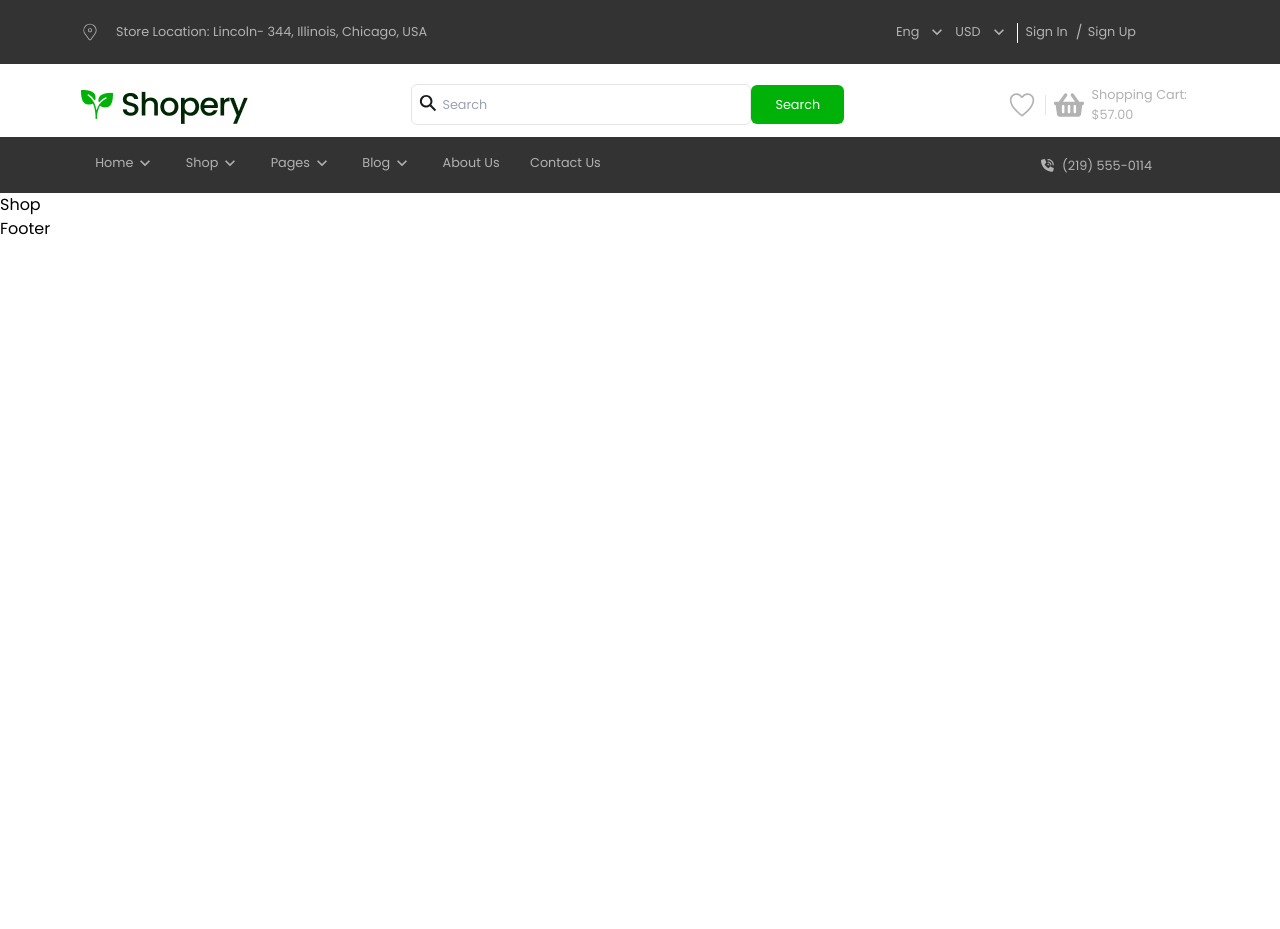
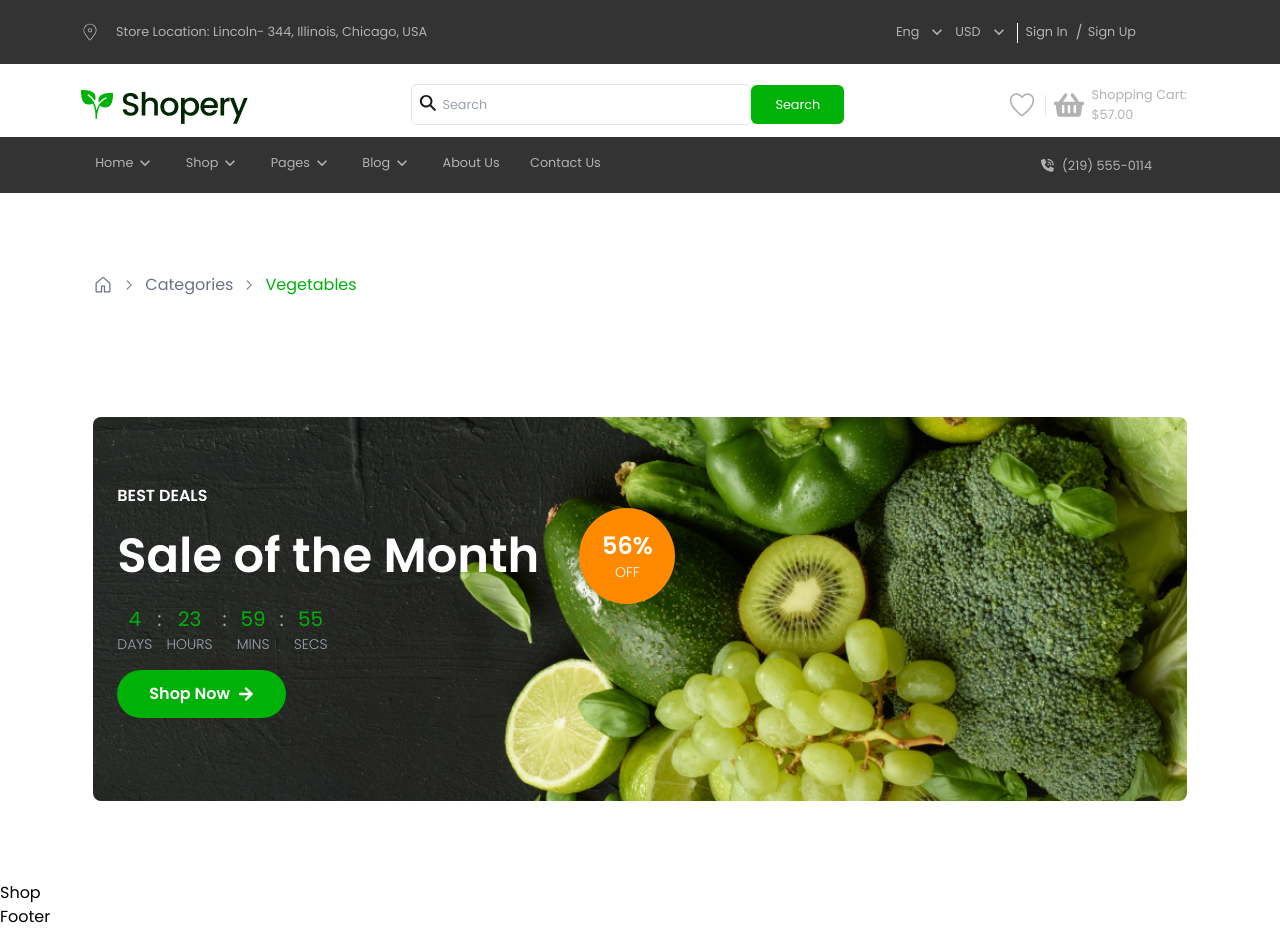
Before and after one commit to Isko2003/shopery, a React (Vite) app: page /shop in a window 1280 px wide. Before the commit the page ends 800 px from the top, so only its background shows below. Built offline with nearby package versions, Linux system fonts and the light colour scheme.

Commit message:
adding new components to the shop page

```diff
--- a/src/Pages/Shop.jsx
+++ b/src/Pages/Shop.jsx
@@ -1,10 +1,18 @@
-import React from 'react'
+import Breadcrumb from '../Components/Common/Breadcrumb'
 import PageContainer from '../Components/Common/PageContainer'
+import BannerShop from '../Components/ShopComps/BannerShop'
 
+const shopLinks = [
+  { id: 0, title: "Categories", url: "/categories" },
+  { id: 1, title: "Vegetables", url: "/categories/vegetables" },
+
+]
 const Shop = () => {
   return (
     <div>
       <PageContainer>
+        <Breadcrumb links={shopLinks} />
+        <BannerShop/>
         Shop
       </PageContainer>
     </div>
```
